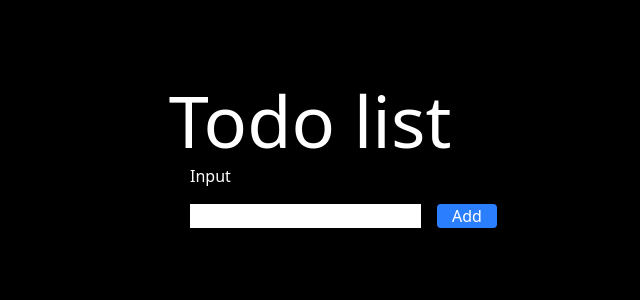
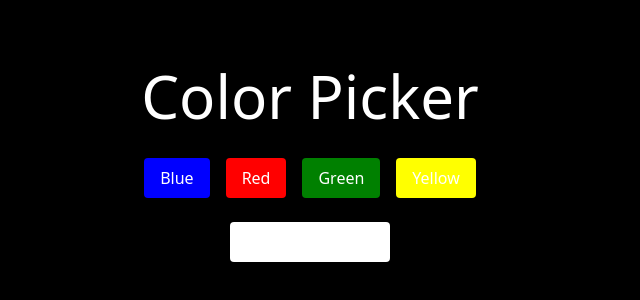
Before and after one commit to Lalitchaudhary01/30days-machine-coding-, a React (Vite) app: page / in a window 1280 px wide. Shown: the part 236-536 px from the top of the page, without its empty margins (330-970 px from the left). Built offline with nearby package versions, Linux system fonts and the light colour scheme.

Commit message:
day 2 color picker

```diff
--- a/src/App.jsx
+++ b/src/App.jsx
@@ -1,7 +1,9 @@
 import React from "react";
 import "./App.css";
 // import Counter from "./components/Counter";
-import Todo from "./components/Todo";
+// import Todo from "./components/Todo";
+// import ProductSearch from "./components/Search";
+import ColorPicker from "./components/ColorPicker";
 
 function App() {
   // This is a simple counter app layout
@@ -9,7 +11,9 @@ function App() {
   return (
     <>
       {/* <Counter /> */}
-      <Todo/>
+      {/* <Todo/> */}
+      {/* <ProductSearch /> */}
+      <ColorPicker />
     </>
   );
 }
--- /dev/null
+++ b/src/components/ColorPicker.jsx
@@ -0,0 +1,39 @@
+import React, { useState } from "react";
+
+const ColorPicker = () => {
+  const [color, setColor] = useState("");
+  const colors = ["blue", "red", "green", "yellow"];
+
+  const handleFunction = (clr) => {
+    setColor(clr);
+    document.body.style.backgroundColor = clr;
+  };
+
+  return (
+    <div className="min-h-screen bg-black flex flex-col items-center justify-center text-white">
+      <h1 className="text-6xl mb-8">Color Picker</h1>
+
+      <div className="flex flex-wrap justify-center gap-4">
+        {colors.map((clr) => (
+          <button
+            key={clr}
+            onClick={() => handleFunction(clr)}
+            className="text-white px-4 py-2 rounded"
+            style={{ backgroundColor: clr }}
+          >
+            {clr.charAt(0).toUpperCase() + clr.slice(1)}
+          </button>
+        ))}
+      </div>
+
+      <input
+        value={color}
+        type="text"
+        readOnly
+        className="mt-6 text-black bg-white px-4 py-2 rounded w-40 text-center"
+      />
+    </div>
+  );
+};
+
+export default ColorPicker;
```
